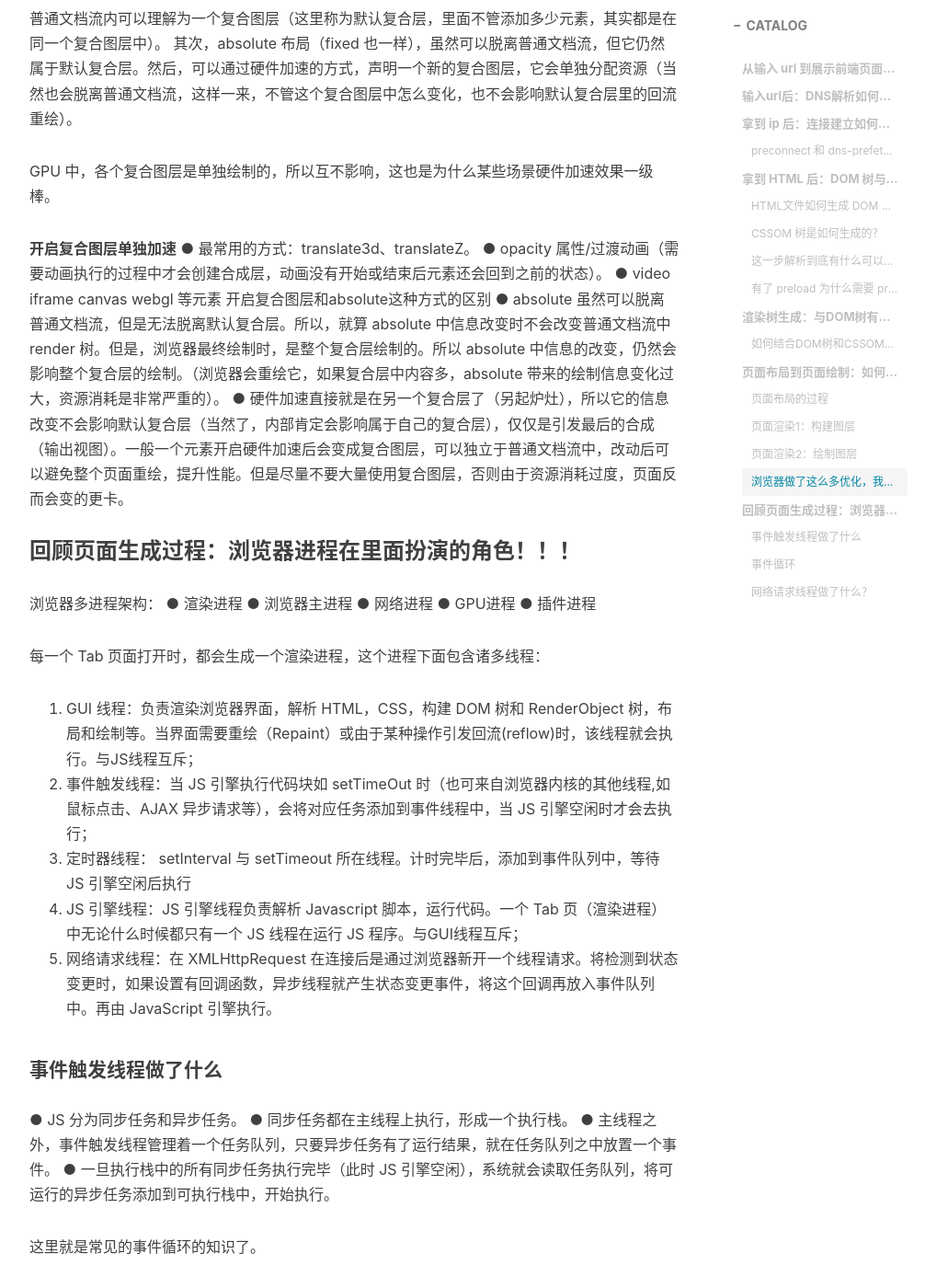
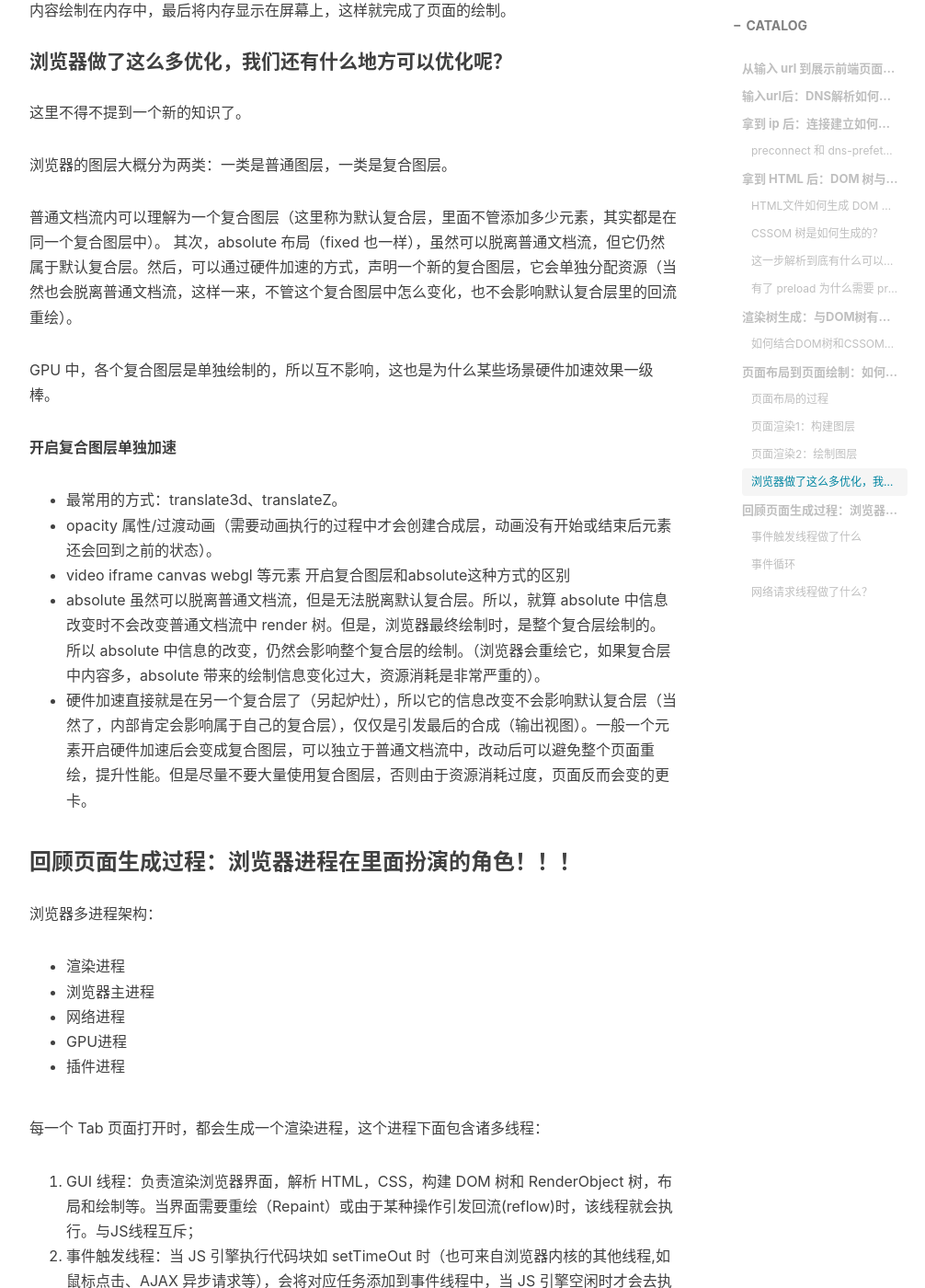
Before and after one commit to xiyueyezibile/xiyueyezibile.github.io, a Jekyll site: the page built from _posts/2025-4-1-输入url到显示页面有多少地方可优化.md, in a window 1280 px wide and 1400 px high, scrolled down 5778 px. Shown: the whole window at 92% size, without its empty margins (233-1239 px from the left). Built offline with Jekyll 4.4.1, drawn with Linux system fonts in a browser that asks for light colours; nearby versions of some CDN libraries; comment, search, counter and statistics services are not loaded; some of the changed text lies outside the part shown.

Commit message:
feat: 11

```diff
--- a/_posts/2025-4-1-输入url到显示页面有多少地方可优化.md
+++ b/_posts/2025-4-1-输入url到显示页面有多少地方可优化.md
@@ -107,8 +107,8 @@ DOM树可能包含一些不可见的元素，比如head标签，使用display:no
 在查找的过程中，出于效率的考虑，会从 CSSOM 树的叶子节点开始查找，对应在 CSS 选择器上也就是从选择器的最右侧向左查找。
 
 除此之外，同一个 DOM 节点可能会匹配到多个 CSSOM 节点，而最终的效果由哪个 CSS 规则来确定，就是样式优先级的问题了。当一个 DOM 元素受到多条样式控制时，样式的优先级顺序如下：内联样式 > ID选择器 > 类选择器 > 标签选择器 > 通用选择器 > 继承样式 > 浏览器默认样式
-● 如果优先级相同，则最后出现的样式生效；
-● 继承得到的样式的优先级最低；
+- 如果优先级相同，则最后出现的样式生效；
+- 继承得到的样式的优先级最低；
 
 ### 页面布局到页面绘制：如何优化浏览器的渲染效率？
 
@@ -131,13 +131,13 @@ DOM树可能包含一些不可见的元素，比如head标签，使用display:no
 1. 拥有层叠上下文的元素
 
 层叠上下文能够让页面具有三维的概念。这些 HTML 元素按照自身属性的优先级分布在垂直于这个二维平面的 z 轴上。
-● 背景和边框：建立当前层叠上下文元素的背景和边框。
-● 负的z-index：当前层叠上下文中，z-index属性值为负的元素。
-● 块级盒：文档流内非行内级非定位后代元素。
-● 浮动盒：非定位浮动元素。
-● 行内盒：文档流内行内级非定位后代元素。
-● z-index:0：层叠级数为0的定位元素。
-● 正z-index：z-index属性值为正的定位元素。
+- 背景和边框：建立当前层叠上下文元素的背景和边框。
+- 负的z-index：当前层叠上下文中，z-index属性值为负的元素。
+- 块级盒：文档流内非行内级非定位后代元素。
+- 浮动盒：非定位浮动元素。
+- 行内盒：文档流内行内级非定位后代元素。
+- z-index:0：层叠级数为0的定位元素。
+- 正z-index：z-index属性值为正的定位元素。
 
 
 2. 需要裁剪的元素
@@ -170,21 +170,21 @@ DOM树可能包含一些不可见的元素，比如head标签，使用display:no
 GPU 中，各个复合图层是单独绘制的，所以互不影响，这也是为什么某些场景硬件加速效果一级棒。
 
 **开启复合图层单独加速**
-● 最常用的方式：translate3d、translateZ。
-● opacity 属性/过渡动画（需要动画执行的过程中才会创建合成层，动画没有开始或结束后元素还会回到之前的状态）。
-● video iframe canvas webgl 等元素
+- 最常用的方式：translate3d、translateZ。
+- opacity 属性/过渡动画（需要动画执行的过程中才会创建合成层，动画没有开始或结束后元素还会回到之前的状态）。
+- video iframe canvas webgl 等元素
 开启复合图层和absolute这种方式的区别
-● absolute 虽然可以脱离普通文档流，但是无法脱离默认复合层。所以，就算 absolute 中信息改变时不会改变普通文档流中 render 树。但是，浏览器最终绘制时，是整个复合层绘制的。所以 absolute 中信息的改变，仍然会影响整个复合层的绘制。（浏览器会重绘它，如果复合层中内容多，absolute 带来的绘制信息变化过大，资源消耗是非常严重的）。
-● 硬件加速直接就是在另一个复合层了（另起炉灶），所以它的信息改变不会影响默认复合层（当然了，内部肯定会影响属于自己的复合层），仅仅是引发最后的合成（输出视图）。一般一个元素开启硬件加速后会变成复合图层，可以独立于普通文档流中，改动后可以避免整个页面重绘，提升性能。但是尽量不要大量使用复合图层，否则由于资源消耗过度，页面反而会变的更卡。
+- absolute 虽然可以脱离普通文档流，但是无法脱离默认复合层。所以，就算 absolute 中信息改变时不会改变普通文档流中 render 树。但是，浏览器最终绘制时，是整个复合层绘制的。所以 absolute 中信息的改变，仍然会影响整个复合层的绘制。（浏览器会重绘它，如果复合层中内容多，absolute 带来的绘制信息变化过大，资源消耗是非常严重的）。
+- 硬件加速直接就是在另一个复合层了（另起炉灶），所以它的信息改变不会影响默认复合层（当然了，内部肯定会影响属于自己的复合层），仅仅是引发最后的合成（输出视图）。一般一个元素开启硬件加速后会变成复合图层，可以独立于普通文档流中，改动后可以避免整个页面重绘，提升性能。但是尽量不要大量使用复合图层，否则由于资源消耗过度，页面反而会变的更卡。
 
 ### 回顾页面生成过程：浏览器进程在里面扮演的角色！！！
 
 浏览器多进程架构：
-● 渲染进程
-● 浏览器主进程
-● 网络进程
-● GPU进程
-● 插件进程
+- 渲染进程
+- 浏览器主进程
+- 网络进程
+- GPU进程
+- 插件进程
 
 每一个 Tab 页面打开时，都会生成一个渲染进程，这个进程下面包含诸多线程：
 
@@ -196,33 +196,33 @@ GPU 中，各个复合图层是单独绘制的，所以互不影响，这也是
 
 #### 事件触发线程做了什么
 
-● JS 分为同步任务和异步任务。
-● 同步任务都在主线程上执行，形成一个执行栈。
-● 主线程之外，事件触发线程管理着一个任务队列，只要异步任务有了运行结果，就在任务队列之中放置一个事件。
-● 一旦执行栈中的所有同步任务执行完毕（此时 JS 引擎空闲），系统就会读取任务队列，将可运行的异步任务添加到可执行栈中，开始执行。
+- JS 分为同步任务和异步任务。
+- 同步任务都在主线程上执行，形成一个执行栈。
+- 主线程之外，事件触发线程管理着一个任务队列，只要异步任务有了运行结果，就在任务队列之中放置一个事件。
+- 一旦执行栈中的所有同步任务执行完毕（此时 JS 引擎空闲），系统就会读取任务队列，将可运行的异步任务添加到可执行栈中，开始执行。
 
 这里就是常见的事件循环的知识了。
 
 #### 事件循环
-● 执行一个宏任务（栈中没有就从事件队列中获取）。
-● 执行过程中如果遇到微任务，就将它添加到微任务的任务队列中。
-● 宏任务执行完毕后，立即执行当前微任务队列中的所有微任务（依次执行）。
-● 当前宏任务执行完毕，开始检查渲染，然后 GUI 线程接管渲染。
-● 渲染完毕后，JS 线程继续接管，开始下一个宏任务（从事件队列中获取）。
+- 执行一个宏任务（栈中没有就从事件队列中获取）。
+- 执行过程中如果遇到微任务，就将它添加到微任务的任务队列中。
+- 宏任务执行完毕后，立即执行当前微任务队列中的所有微任务（依次执行）。
+- 当前宏任务执行完毕，开始检查渲染，然后 GUI 线程接管渲染。
+- 渲染完毕后，JS 线程继续接管，开始下一个宏任务（从事件队列中获取）。
 
 #### 网络请求线程做了什么？
 
 每次网络请求时都需要开辟单独的线程进行，譬如如果 URL 解析到 http 协议，就会新建一个网络线程去处理资源下载因此浏览器会根据解析出得协议，开辟一个网络线程，前往请求资源。
 当我们输入 url 然后回车后，进程们做了什么？
 
-● 浏览器获取 url，浏览器主进程接管，开一个下载线程。
-● 然后进行 http 请求（略去 DNS 查询，IP 寻址等等操作），然后等待响应，获取内容。
-● 随后将内容转交给渲染进程，GUI 线程开始运行，浏览器渲染流程开始。
+- 浏览器获取 url，浏览器主进程接管，开一个下载线程。
+- 然后进行 http 请求（略去 DNS 查询，IP 寻址等等操作），然后等待响应，获取内容。
+- 随后将内容转交给渲染进程，GUI 线程开始运行，浏览器渲染流程开始。
 
 浏览器器内核的渲染进程拿到内容后，渲染过程大概可以划分成以下几个步骤：
 
-● 解析 html 建立 dom 树。
-● 解析 css 构建 render 树（将 CSS 代码解析成树形的数据结构，然后结合 DOM 合并成 render 树）。
-● 布局 render 树（Layout/reflow），负责各元素尺寸、位置的计算。
-● 绘制 render 树（paint），绘制页面像素信息。
-● 浏览器会将各层的信息发送给 GPU，GPU 会将各层合成（composite），显示在屏幕上。
+- 解析 html 建立 dom 树。
+- 解析 css 构建 render 树（将 CSS 代码解析成树形的数据结构，然后结合 DOM 合并成 render 树）。
+- 布局 render 树（Layout/reflow），负责各元素尺寸、位置的计算。
+- 绘制 render 树（paint），绘制页面像素信息。
+- 浏览器会将各层的信息发送给 GPU，GPU 会将各层合成（composite），显示在屏幕上。
```
